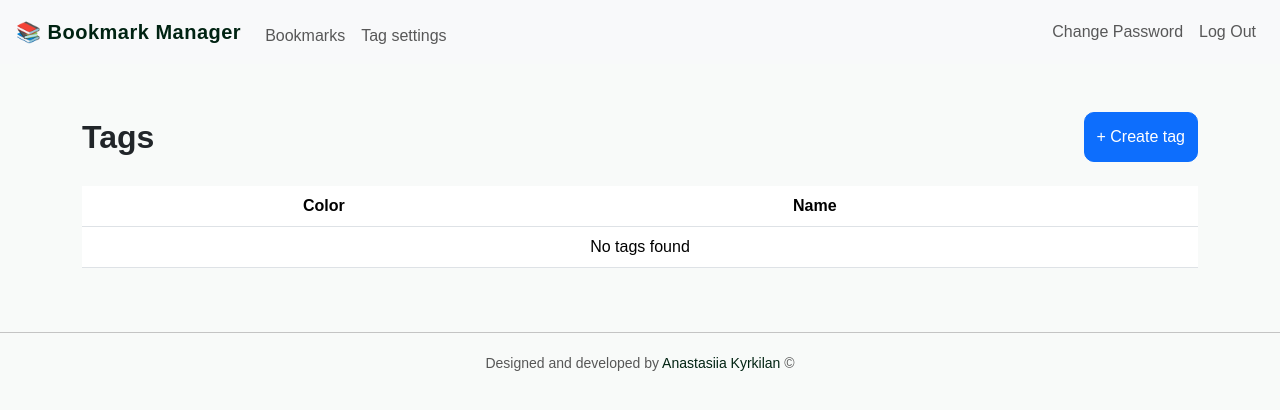
After one commit to nastasiiakyr/bookmark_manager, a Flask app: page /tags in a window 1280 px wide. The commit adds this page. Shown: the top 410 px of the page. Run offline with Flask 3, Linux system fonts and the light colour scheme; the visitor is signed in with stand-in values (Sample User, id 1); some libraries are stand-ins or nearby versions.

Commit message:
Add tags list

```diff
--- a/app.py
+++ b/app.py
@@ -165,6 +165,16 @@ def register():
         return render_template("register.html")
 
 
+####
+#### Tag routes
+@app.route("/tags", methods=["GET"])
+@login_required
+def tags():
+    """Show all tags for the logged-in user"""
+    user_id = session["user_id"]
+    tags = db.execute("SELECT id, name, color FROM tags WHERE user_id = ? ORDER BY name", user_id)
+    return render_template("tags.html", tags=tags)
+
 
 if __name__ == "__main__":
     app.run(debug=True)
--- a/schema.sql
+++ b/schema.sql
@@ -8,3 +8,13 @@ CREATE TABLE users (
     password_hash TEXT NOT NULL,
     created_at TIMESTAMP DEFAULT CURRENT_TIMESTAMP
 );
+
+-- Tags table
+CREATE TABLE tags (
+    id INTEGER PRIMARY KEY AUTOINCREMENT,
+    user_id INTEGER NOT NULL,
+    name TEXT NOT NULL,
+    color TEXT NOT NULL DEFAULT 'blue',
+
+    FOREIGN KEY(user_id) REFERENCES users(id)
+);
--- a/templates/layout.html
+++ b/templates/layout.html
@@ -45,6 +45,10 @@
       </button>
       <div class="collapse navbar-collapse" id="navbar">
         {% if session["user_id"] %}
+        <ul class="navbar-nav me-auto mt-2">
+          <li class="nav-item"><a class="nav-link" href="/">Bookmarks</a></li>
+          <li class="nav-item"><a class="nav-link" href="/tags">Tag settings</a></li>
+        </ul>
         <ul class="navbar-nav ms-auto mb-2 mb-lg-0">
           <li class="nav-item">
             <a class="nav-link" href="/password">Change Password</a>
--- /dev/null
+++ b/templates/tags.html
@@ -0,0 +1,54 @@
+{% extends "layout.html" %} {% block title %} Tag settings {% endblock %} {%
+block main %}
+
+<div class="d-flex justify-content-between align-items-center mb-4">
+  <h2 class="mb-0">Tags</h2>
+
+  <a href="/create-tag" class="btn btn-primary"> + Create tag </a>
+</div>
+
+<table class="table table-hover align-middle">
+  <thead>
+    <tr>
+      <th>Color</th>
+
+      <th>Name</th>
+
+      <th></th>
+    </tr>
+  </thead>
+
+  <tbody>
+    {% if not tags %}
+    <tr>
+      <td colspan="4" class="text-center">No tags found</td>
+    </tr>
+
+    {% else %} {% for tag in tags %}
+
+    <tr>
+      <td>●</td>
+
+      <td>{{ tag.name }}</td>
+
+      <td class="text-end text-nowrap">
+        <div class="d-inline-flex gap-2">
+          <a href="/" class="btn btn-sm btn-outline-secondary"> Edit </a>
+
+          <form method="post" action="/delete-tag" class="m-0">
+            <input type="hidden" name="id" value="{{ tag.id }}" />
+
+            <button type="submit" class="btn btn-sm btn-outline-danger">
+              Delete
+            </button>
+          </form>
+        </div>
+      </td>
+    </tr>
+
+    {% endfor %}
+  </tbody>
+  {% endif %}
+</table>
+
+{% endblock %}
```
